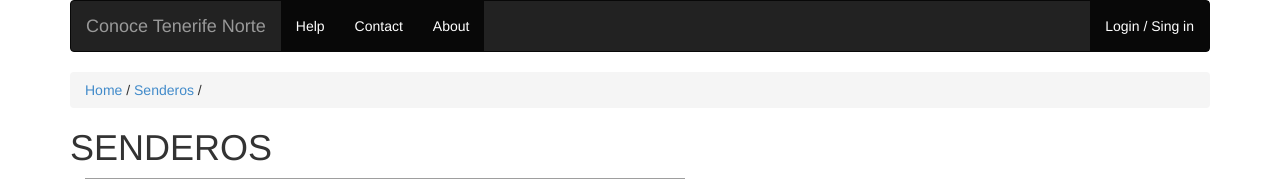
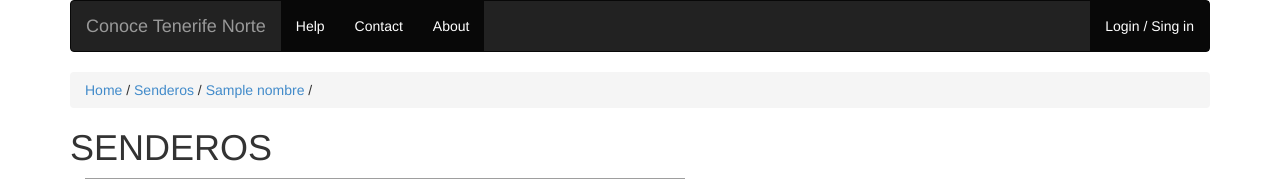
Before and after one commit to DracoYue/conoce-tenerife-norte, a Django app: template ctn/templates/senderos/senderos_info.html in a window 1280 px wide. Shown: the top 179 px of the page. Run offline with Django 3.2, Linux system fonts and the light colour scheme; tables that the repository leaves empty hold one stand-in row (values such as "Sample post"); the template is opened without the code that fills it: values that come from a table or form of the project are taken from there, most other values are stand-ins (such as "Sample title", 1, 10 or a date in 2020); some libraries are stand-ins or nearby versions; grey boxes are pictures that could not be loaded.

Commit message:
ruta bn puesta

```diff
--- a/ctn/contenido/views.py
+++ b/ctn/contenido/views.py
@@ -22,6 +22,7 @@ def municipio(request):
 def senderos(request, n_sendero):
 
     sendero = Senderos.objects.get(id=n_sendero)
+    nid = n_sendero
     nombre = sendero.Nombre
     latitud = sendero.Latitud
     longitud = sendero.Longitud
@@ -34,6 +35,6 @@ def senderos(request, n_sendero):
     print len(coordenadas)
 
 
-    context = {'nombre':nombre, 'latitud':latitud, 'longitud':longitud, 'municipio':municipio, 'puntos':puntos, 'coordenadas':coordenadas}
+    context = {'nid':nid,'nombre':nombre, 'latitud':latitud, 'longitud':longitud, 'municipio':municipio, 'puntos':puntos, 'coordenadas':coordenadas}
 
     return render_to_response('senderos/senderos_info.html', context)
--- a/ctn/templates/senderos/senderos_info.html
+++ b/ctn/templates/senderos/senderos_info.html
@@ -69,6 +69,7 @@
     {% block ruta %}
         <a href="/" class="active">Home</a> <span class="divider">/</span>
         <a href="/senderos/" class="active">Senderos</a> <span class="divider">/</span>
+        <a href="/senderos/{{ nid }}" class="active">{{ nombre }}</a> <span class="divider">/</span>
     {% endblock %}
 
     {% block contenido %}
```
